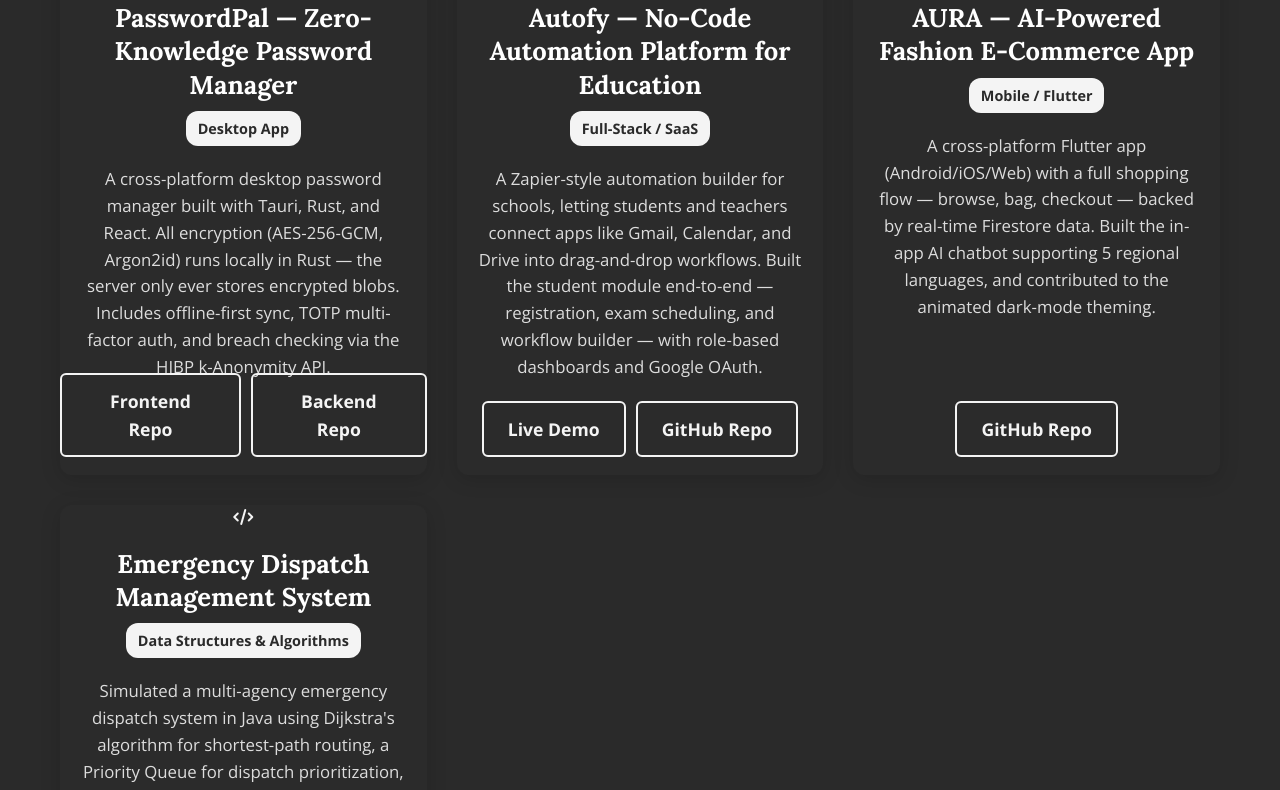
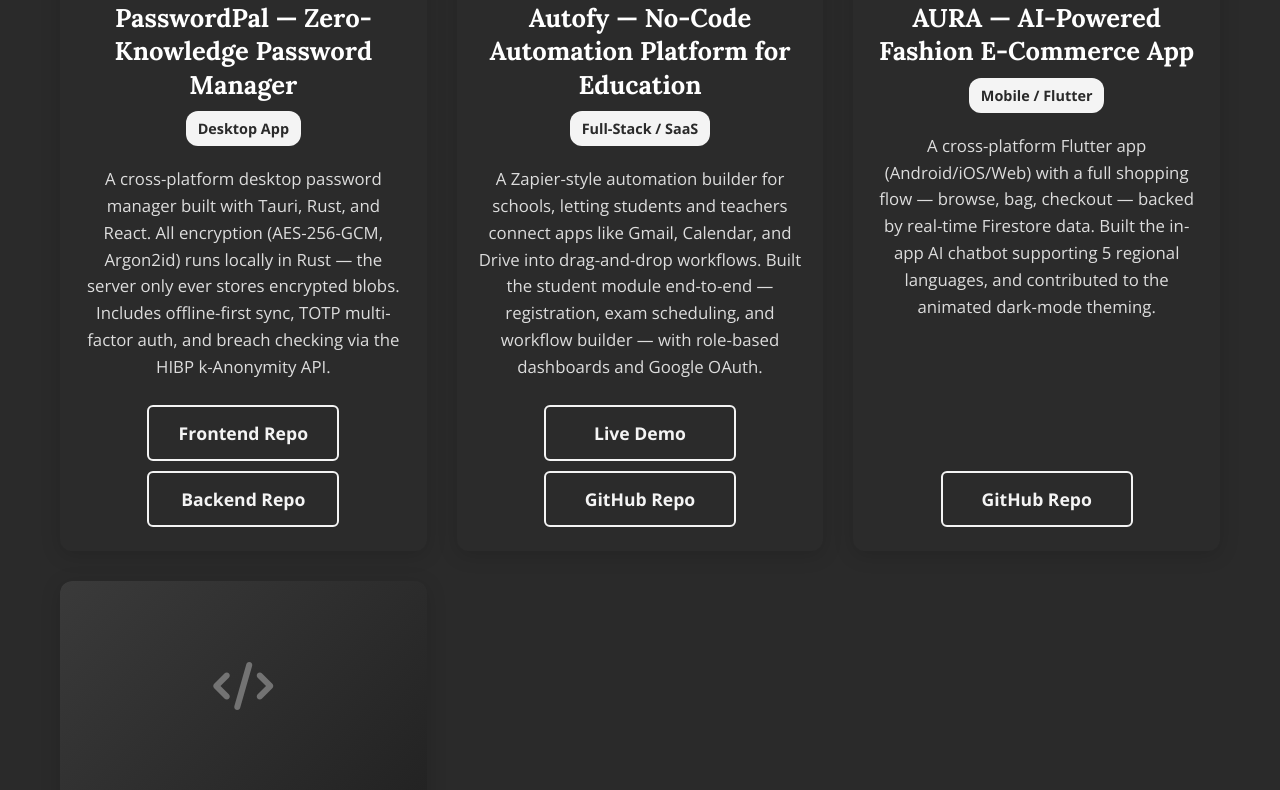
Before and after one commit to srihithathotakura/portfolio-v2, a React (Create React App) app: page / in a window 1280 px wide. Shown: the part 4180-4970 px from the top of the page. Built offline with nearby package versions, Linux system fonts and the light colour scheme.

Commit message:
minor edits in CSS

```diff
--- a/src/App.css
+++ b/src/App.css
@@ -511,7 +511,6 @@
   align-items: center;
   text-align: center;
   position: relative;
-  padding-bottom: 70px;
   animation: fadeInUp 1s ease-out 0.4s forwards;
   opacity: 0;
 }
@@ -527,6 +526,19 @@
 }
 .project-card:hover img {
   transform: scale(1.05);
+}
+.project-img-placeholder {
+  width: 100%;
+  height: 210px;
+  border-radius: 12px 12px 0 0;
+  background: linear-gradient(135deg, #3a3a3a, #232323);
+  display: flex;
+  align-items: center;
+  justify-content: center;
+}
+.project-img-placeholder i {
+  font-size: 3rem;
+  color: rgba(244,244,244,0.35);
 }
 .project-label {
   background: #F4F4F4;
@@ -551,22 +563,24 @@
   font-size: 1.05rem;
   line-height: 1.6;
   margin: 10px 22px 24px;
+  flex-grow: 1;
 }
 .project-btn-wrapper {
-  position: absolute;
-  left: 0;
-  right: 0;
-  bottom: 18px;
   display: flex;
   justify-content: center;
+  flex-wrap: wrap;
   width: 100%;
+  padding: 0 20px 24px;
+  margin-top: auto;
 }
 .project-card .btn {
   margin: 0;
+  min-width: 140px;
+  text-align: center;
   transition: transform 0.3s, background-color 0.3s;
 }
 .project-card:hover .btn {
-  transform: scale(1.1);
+  transform: scale(1.05);
 }
 
 /* ----- Other Academic Projects (lighter list style) ----- */
```
